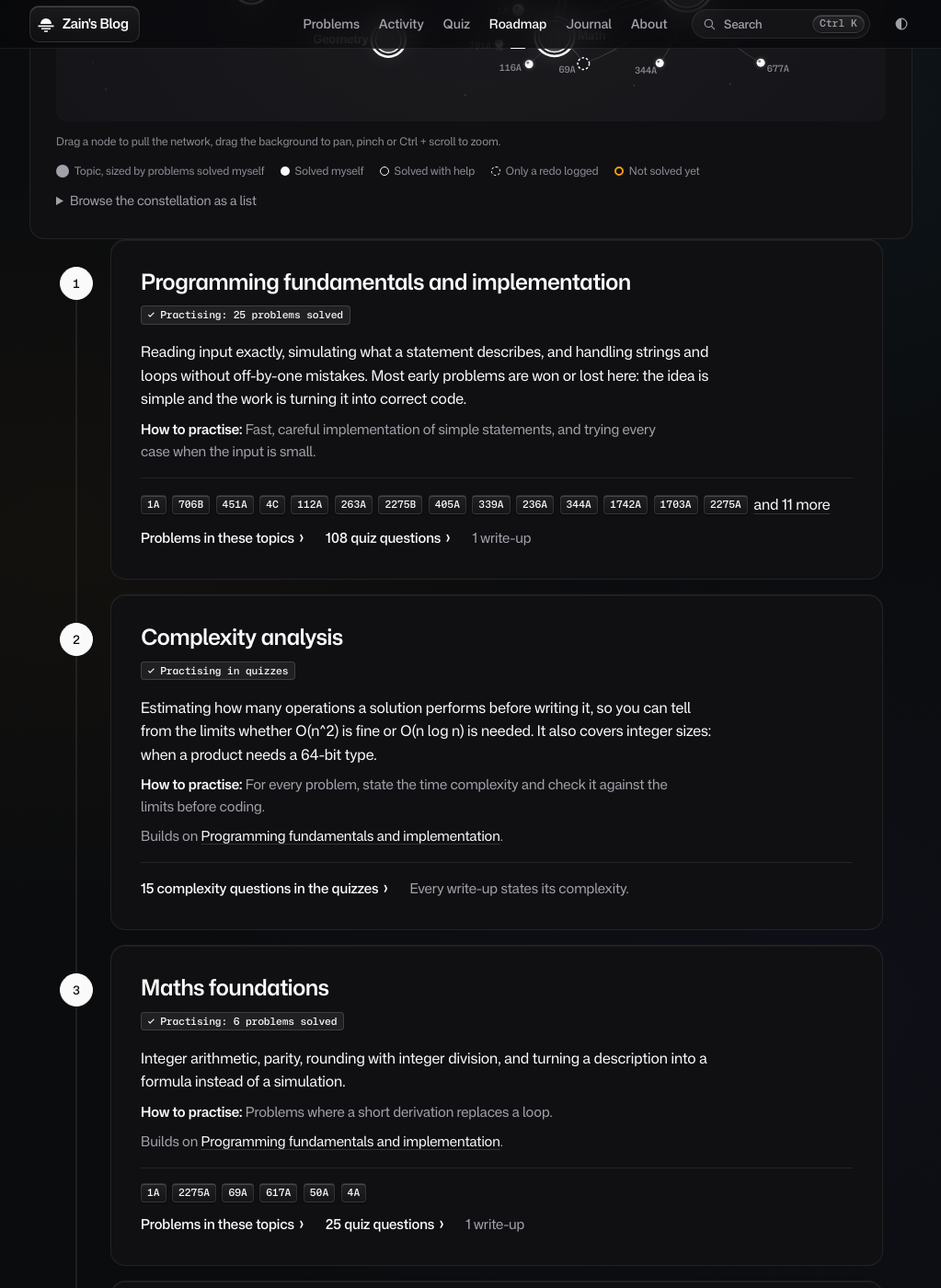
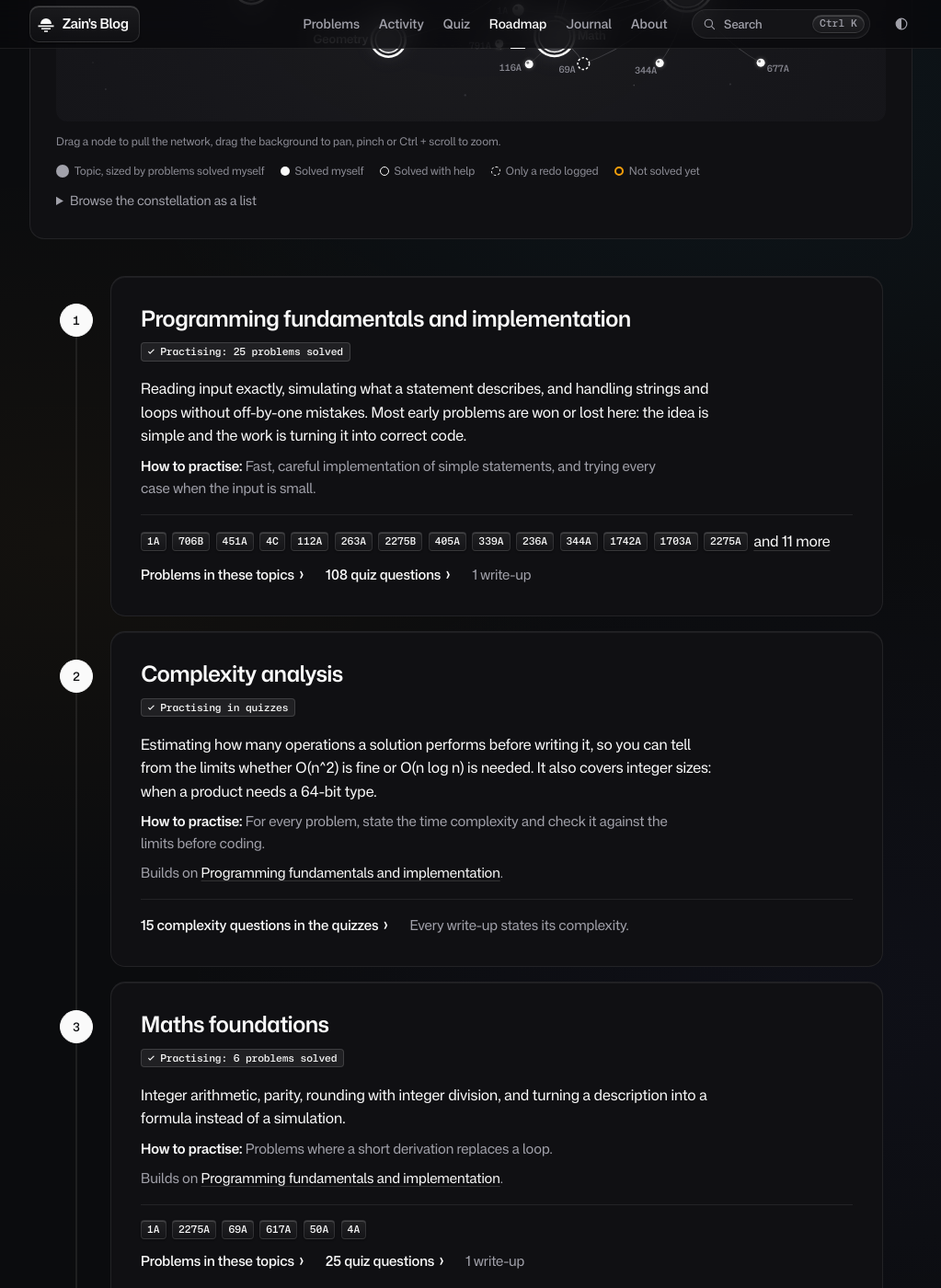
Before and after one commit to zainkashifcs/zainkashifcs.github.io, a Jekyll site: the page built from roadmap.html, in a window 1280 px wide and 1400 px high, scrolled down 1112 px. Shown: the whole window at 92% size, without its empty margins (128-1151 px from the left). Built offline with Jekyll 4.4.1, drawn with Linux system fonts in a browser that asks for light colours.

Commit message:
fix: 40px gap between the Knowledge Constellation card and the roadmap stages

```diff
--- a/assets/css/style.css
+++ b/assets/css/style.css
@@ -608,6 +608,7 @@ pre:focus-visible { outline-offset: 2px; }
 .pill.done { border: 1px solid var(--hair-2); background: var(--fill-2); color: var(--text); }
 .pill.done::before { content: "\2713\00a0"; }
 .roadmap { --rail: 3.5rem; --mk: 2.25rem; list-style: none; max-width: 56rem; margin: 0 auto; padding: 0; }
+.cst-feature { margin-bottom: 2.5rem; }   /* .section has no bottom padding: keep the constellation card off stage 1 */
 .rm-stage { --sp: clamp(1.25rem, 3vw, 2rem); position: relative; margin: 0 0 var(--s4) var(--rail); padding: var(--sp); border-radius: var(--r-tile); background: var(--tile); scroll-margin-top: calc(var(--nav-h) + var(--s5)); }
 .rm-stage:not(:last-child)::before { content: ""; position: absolute; inset-inline-start: calc(var(--mk) / 2 - var(--rail) - 1px); top: calc(var(--sp) + var(--mk) / 2); width: 2px; height: calc(100% + var(--s4)); background: var(--hair); }
 .stage-n { position: absolute; z-index: 1; inset-inline-start: calc(-1 * var(--rail)); top: calc(var(--sp) - .15rem); display: grid; place-items: center; width: var(--mk); height: var(--mk); border: 1.5px dashed var(--field); border-radius: 50%; background: var(--bg); color: var(--text-2); font: 500 .8125rem var(--mono); }
```
